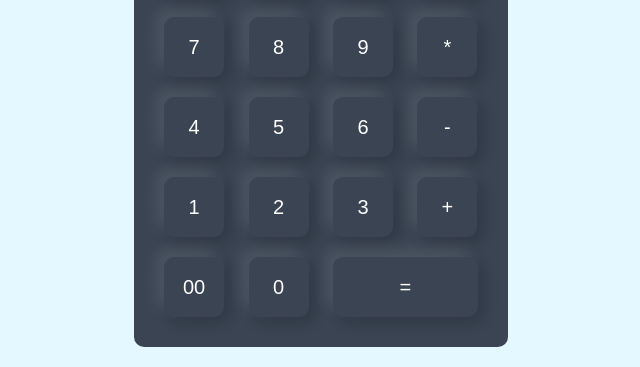
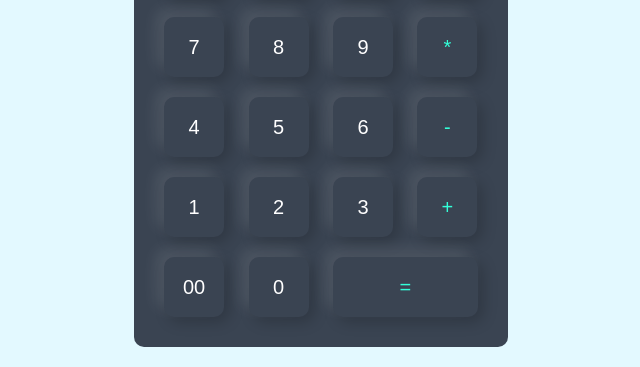
Before and after one commit to Mendeezee/calculator, a plain HTML site: page index.html in a window 1280 px wide. Shown: the part 333-700 px from the top of the page, 319-959 px from the left. Drawn offline with Linux system fonts and the light colour scheme.

Commit message:
added color to arithmetic butttons

```diff
--- a/index.html
+++ b/index.html
@@ -24,24 +24,24 @@
                 <input type="button" value="7" onclick="display.value += '7' ">
                 <input type="button" value="8" onclick="display.value += '8' ">
                 <input type="button" value="9" onclick="display.value += '9' ">
-                <input type="button" value="*" onclick="display.value += '*' ">
+                <input type="button" value="*" onclick="display.value += '*' " class="operator">
             </div>
             <div>
                 <input type="button" value="4" onclick="display.value += '4' ">
                 <input type="button" value="5" onclick="display.value += '5' ">
                 <input type="button" value="6" onclick="display.value += '6' ">
-                <input type="button" value="-" onclick="display.value += '-' ">
+                <input type="button" value="-" onclick="display.value += '-' " class="operator">
             </div>
             <div>
                 <input type="button" value="1" onclick="display.value += '1' ">
                 <input type="button" value="2" onclick="display.value += '2' ">
                 <input type="button" value="3" onclick="display.value += '3' ">
-                <input type="button" value="+" onclick="display.value += '+' ">
+                <input type="button" value="+" onclick="display.value += '+' " class="operator">
             </div>
             <div>
                 <input type="button" value="00" onclick="display.value += '00' ">
                 <input type="button" value="0" onclick="display.value += '0' ">
-                <input type="button" value="=" onclick="display.value = eval(display.value)" class="equal">
+                <input type="button" value="=" onclick="display.value = eval(display.value)" class="equal operator">
             </div>
         </form>
     </div>
```
